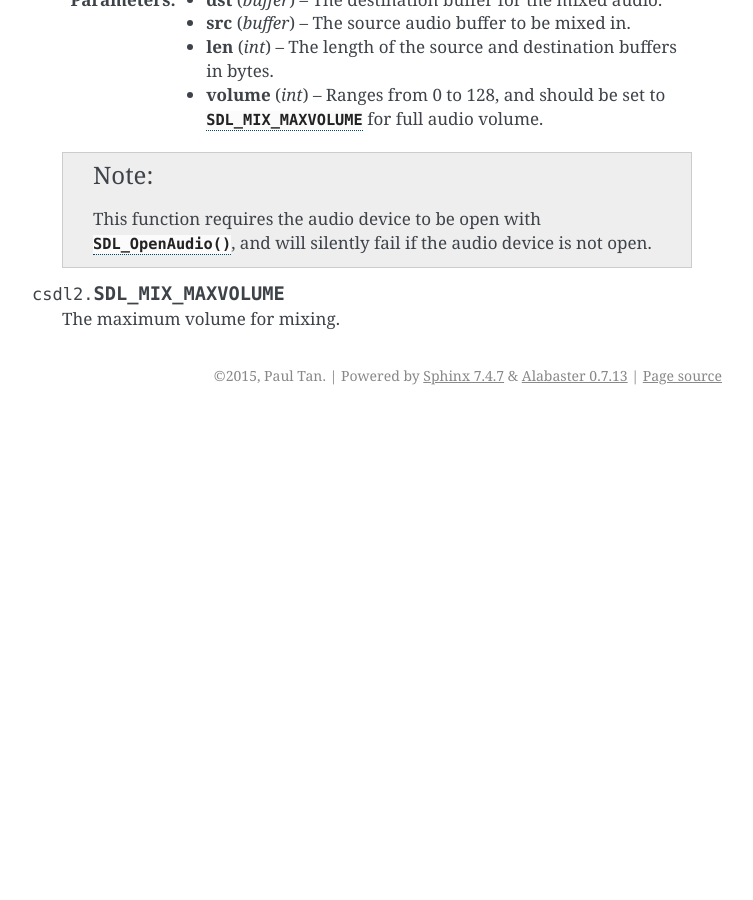
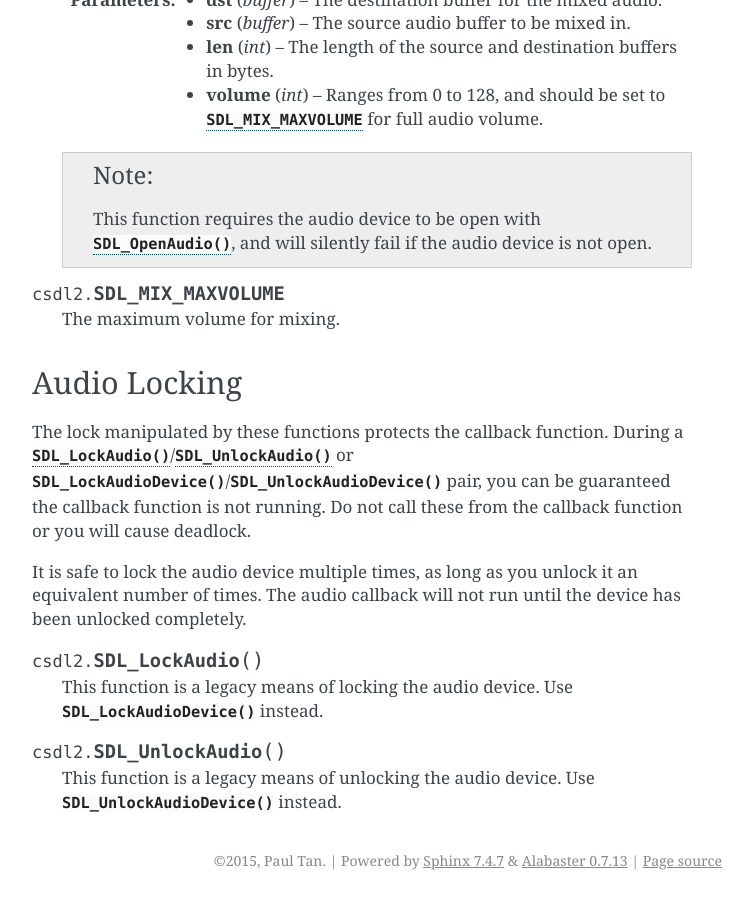
Before and after one commit to pyokagan/pycsdl2, a Sphinx documentation site: the page built from docs/api/audio.rst, in a window 1280 px wide and 900 px high, scrolled down 14998 px. Shown: the whole window, without its empty margins (388-1141 px from the left). Built offline with Sphinx 7.4.7, drawn with Linux system fonts in a browser that asks for light colours; before the commit the page ends 15413 px from its top, so only the background shows below that; some of the changed text lies outside the part shown.

Commit message:
audio: implement SDL_LockAudio(), SDL_UnlockAudio()

```diff
--- a/docs/api/audio.rst
+++ b/docs/api/audio.rst
@@ -760,3 +760,25 @@ Audio Mixing
 .. data:: SDL_MIX_MAXVOLUME
 
    The maximum volume for mixing.
+
+Audio Locking
+-------------
+The lock manipulated by these functions protects the callback function. During
+a :func:`SDL_LockAudio`/:func:`SDL_UnlockAudio` or
+:func:`SDL_LockAudioDevice`/:func:`SDL_UnlockAudioDevice` pair, you can be
+guaranteed the callback function is not running. Do not call these from the
+callback function or you will cause deadlock.
+
+It is safe to lock the audio device multiple times, as long as you unlock it an
+equivalent number of times. The audio callback will not run until the device
+has been unlocked completely.
+
+.. function:: SDL_LockAudio()
+
+   This function is a legacy means of locking the audio device. Use
+   :func:`SDL_LockAudioDevice` instead.
+
+.. function:: SDL_UnlockAudio()
+
+   This function is a legacy means of unlocking the audio device. Use
+   :func:`SDL_UnlockAudioDevice` instead.
```
Also changed, not shown: 3 other files.
